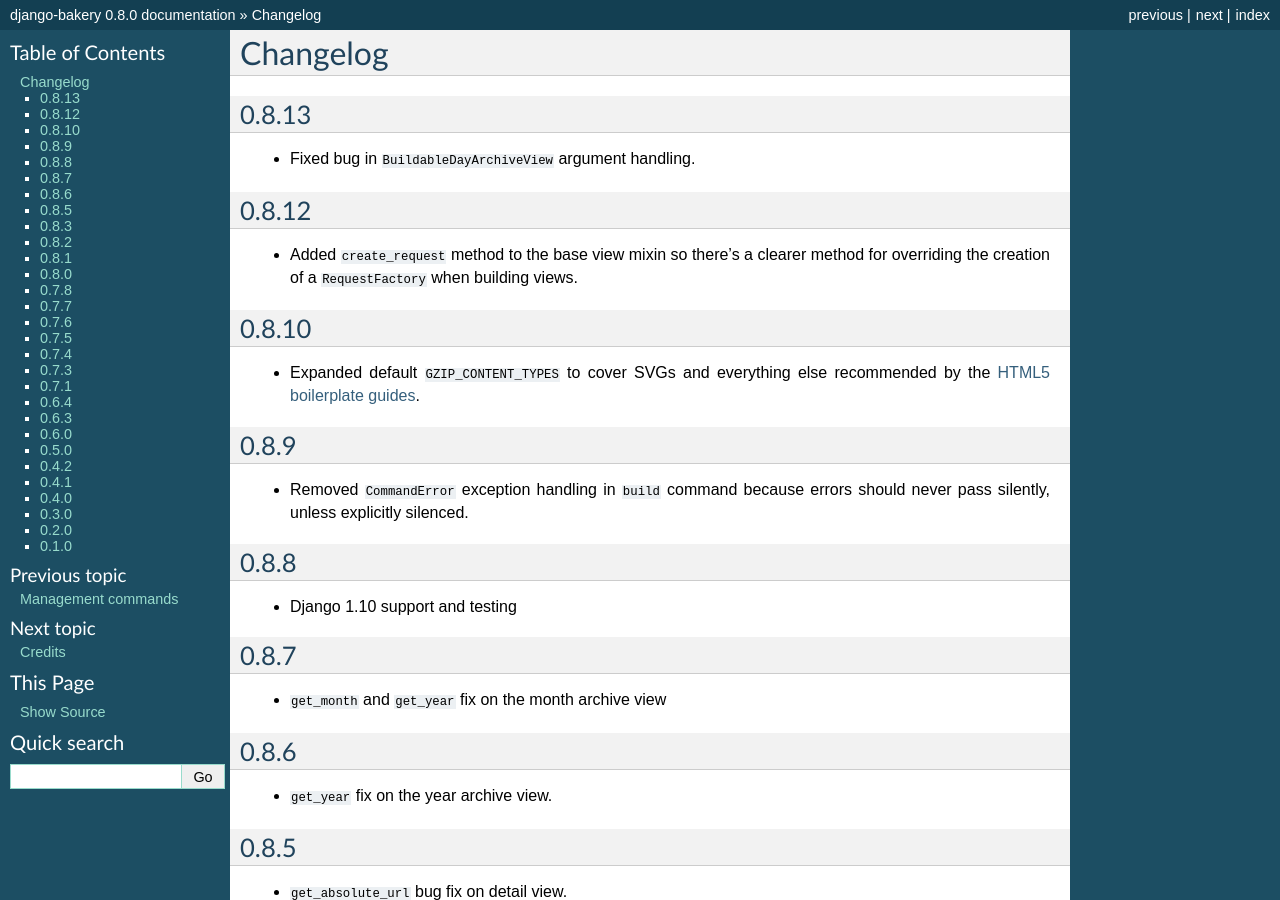
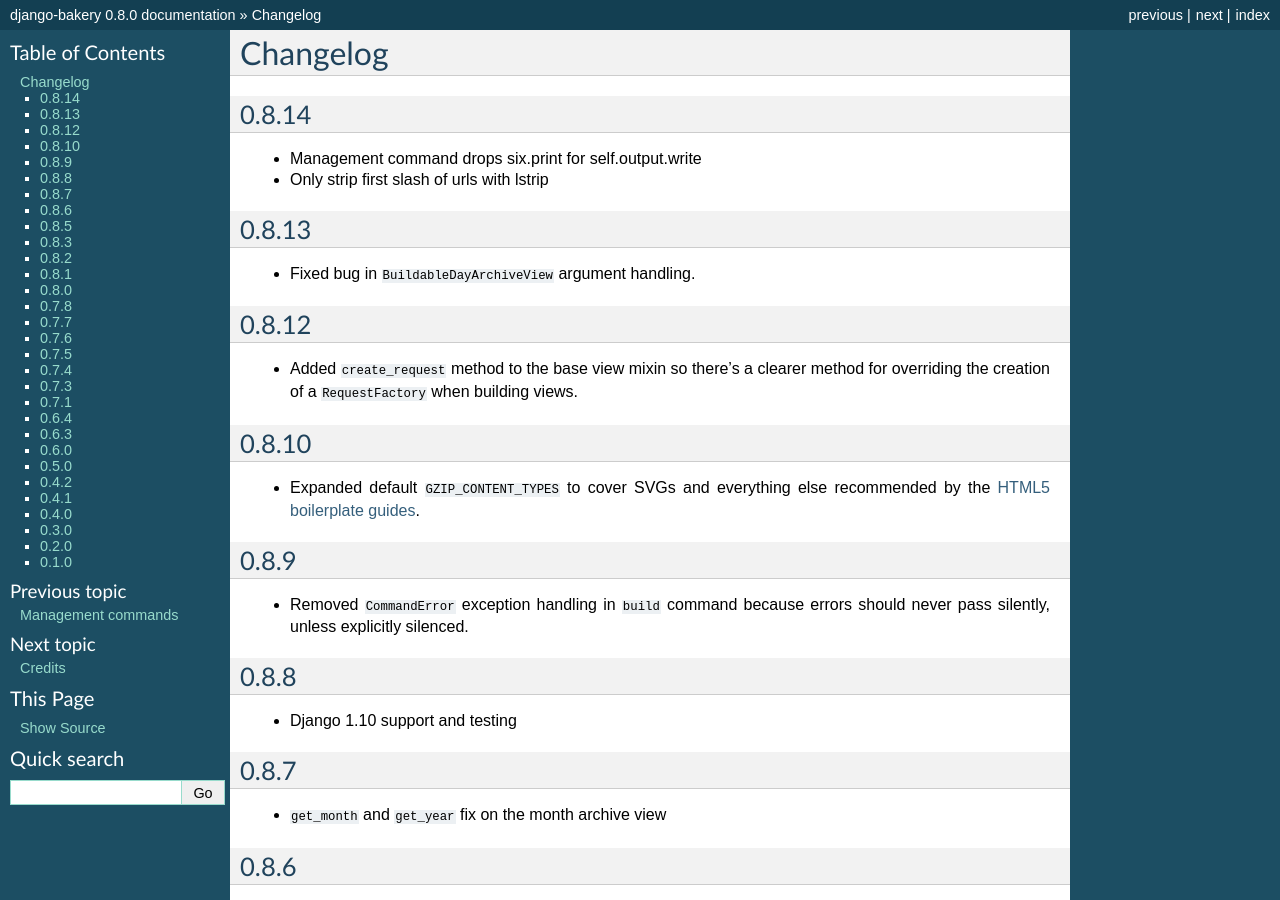
Before and after one commit to palewire/django-bakery, a Sphinx documentation site: the page built from docs/changelog.rst, in a window 1280 px wide and 900 px high. Built offline with Sphinx 7.4.7, drawn with Linux system fonts in a browser that asks for light colours.

Commit message:
Updated changelog

```diff
--- a/docs/changelog.rst
+++ b/docs/changelog.rst
@@ -1,5 +1,11 @@
 Changelog
 =========
+
+0.8.14
+------
+
+* Management command drops six.print for self.output.write
+* Only strip first slash of urls with lstrip
 
 0.8.13
 ------
```
